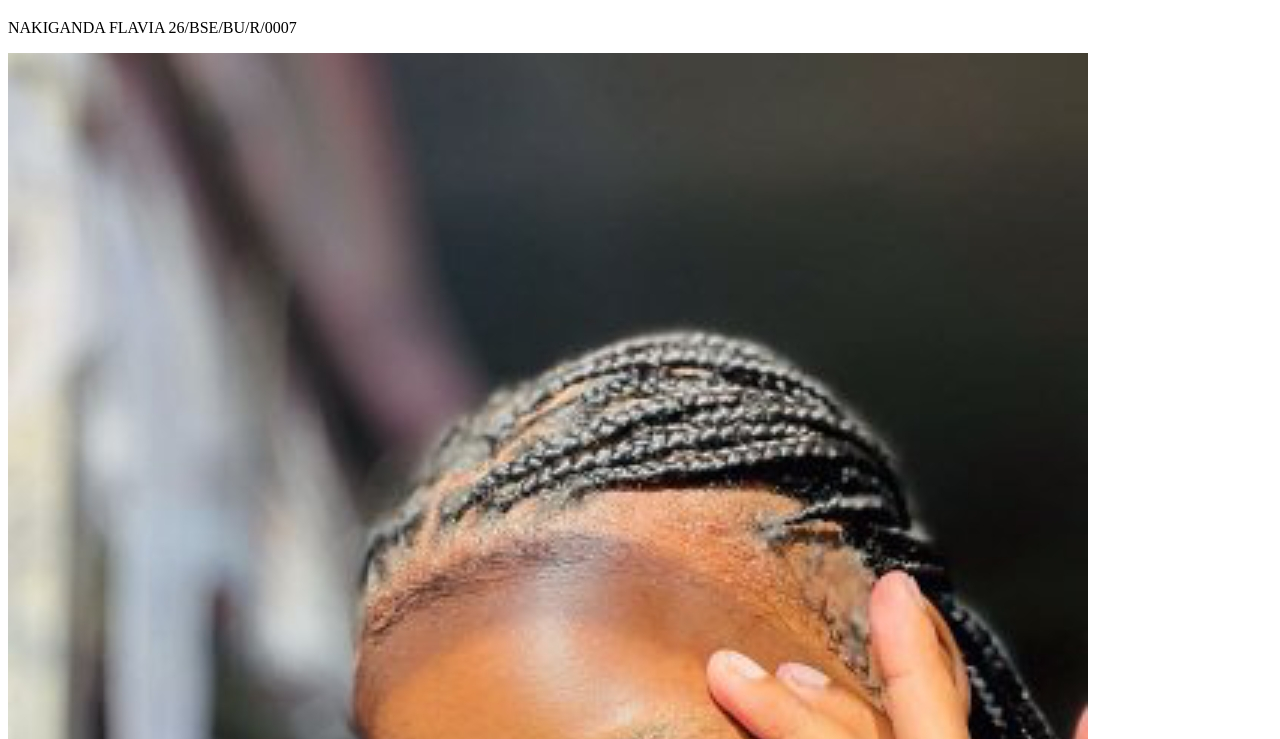
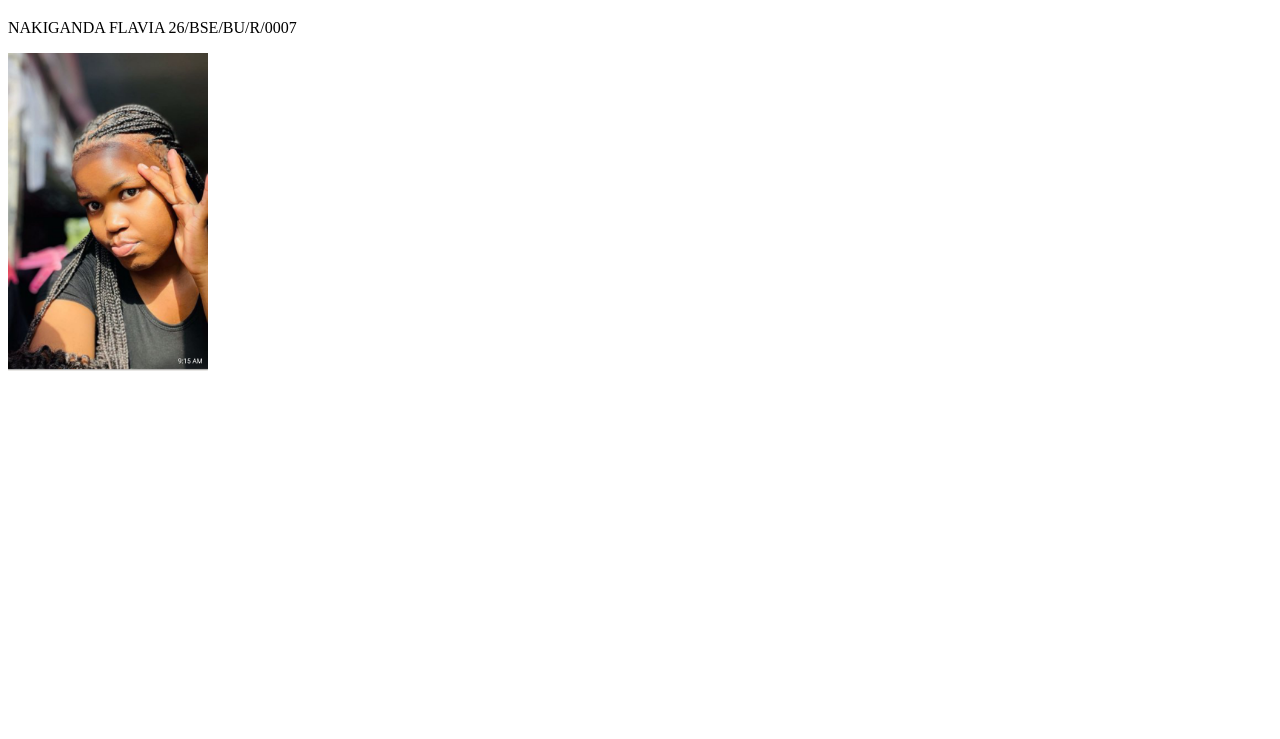
Before and after one commit to Flavia450/My-first-project-repository-, a plain HTML site: page index.html in a window 1280 px wide. Shown: the part 61-800 px from the top of the page. Drawn offline with Linux system fonts and the light colour scheme.

Commit message:
Update index.html

```diff
--- a/index.html
+++ b/index.html
@@ -8,7 +8,7 @@
 <body>
     <h1>first webpage</h1>
     <p>NAKIGANDA FLAVIA 26/BSE/BU/R/0007</p>
-    <img src="Screenshot_20260908-115957.jpg"
+    <img src="Screenshot_20260908-115957.jpg" width="200" length="200">
 
 </body>
 </html>
```
